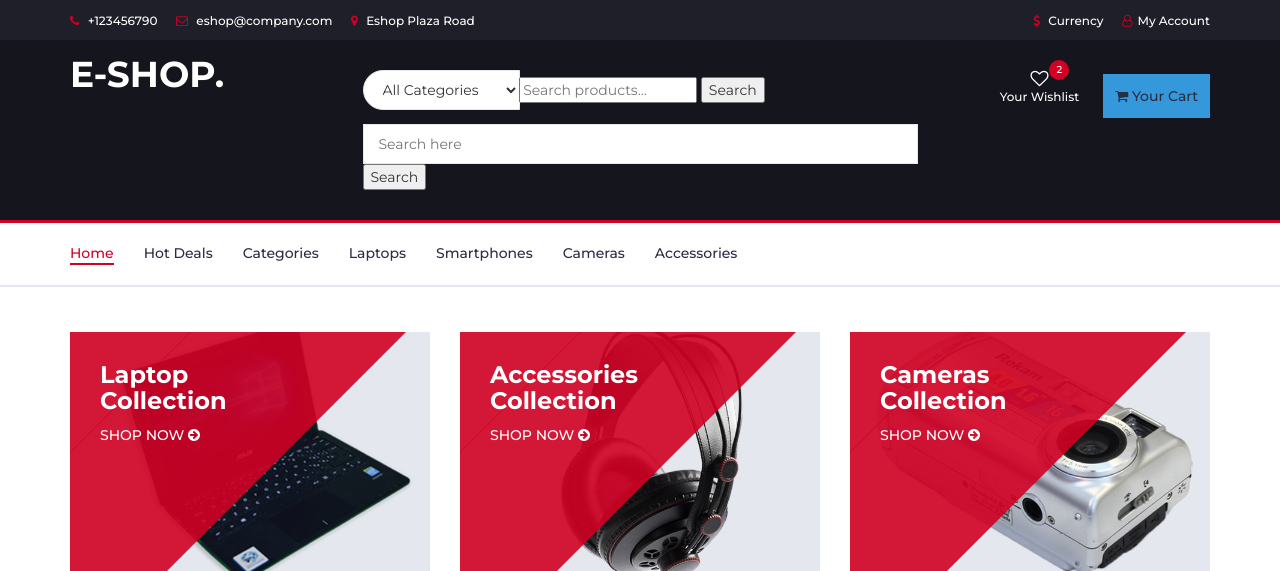
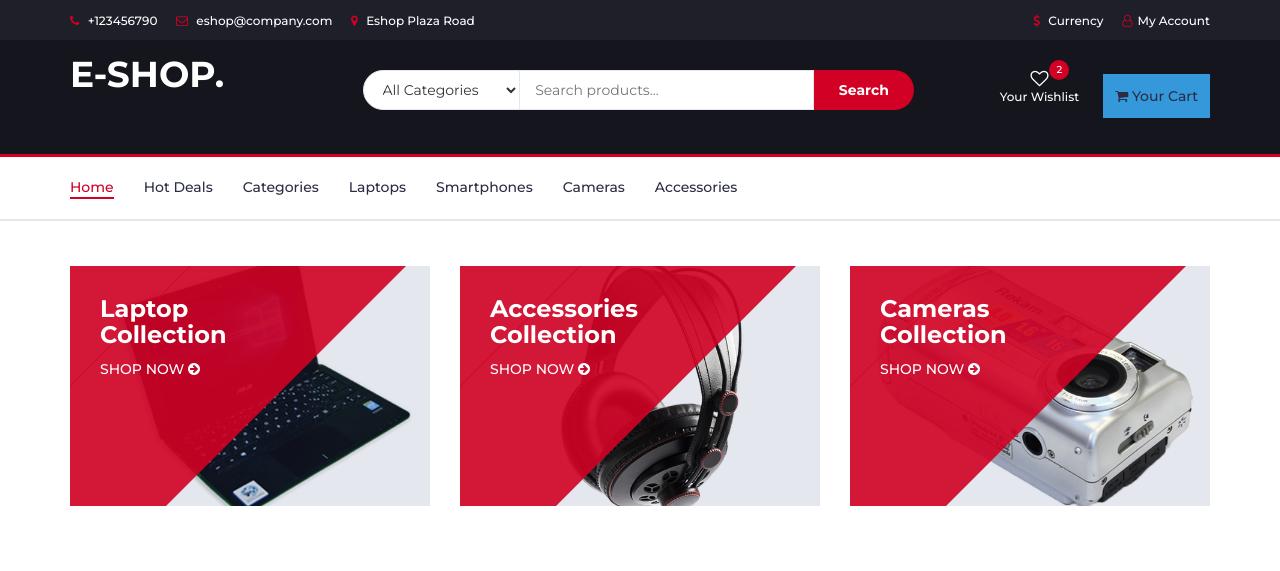
Before and after one commit to matthewkuria/Eshop, a Django app: page /store in a window 1280 px wide. Shown: the top 571 px of the page. Run offline with Django 5.2, Linux system fonts and the light colour scheme; data comes from the database, SQL or seed files in the repository; parts of the project's set-up code (start-up, migrations or seed data) failed here and were passed over; some libraries are stand-ins or nearby versions.

Commit message:
Remove the earlier input type

```diff
--- a/store/templates/store/base.html
+++ b/store/templates/store/base.html
@@ -97,11 +97,9 @@ padding: 12px;}
 
 									</select>
 									 <form method="get" action="{% url 'search' %}">
-										<input type="text" name="query" placeholder="Search products...">
-										<button type="submit">Search</button>
+										<input class="input" type="text" name="query" placeholder="Search products...">
+										<button class="search-btn" type="submit">Search</button>
 									</form>
-									<input class="input" placeholder="Search here">
-									<button class="search-btn">Search</button>
 								</form>
 							</div>
 						</div>
```
